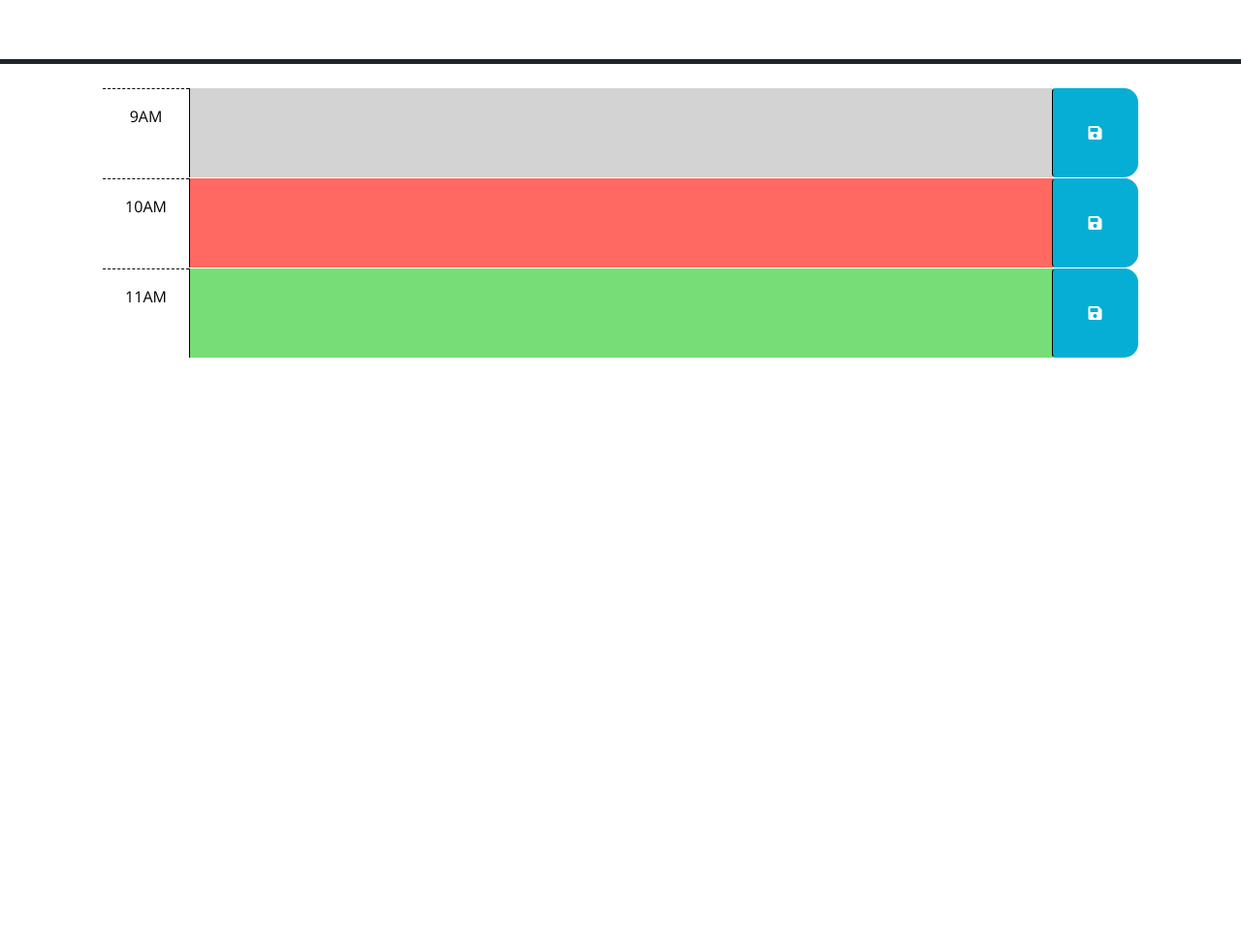
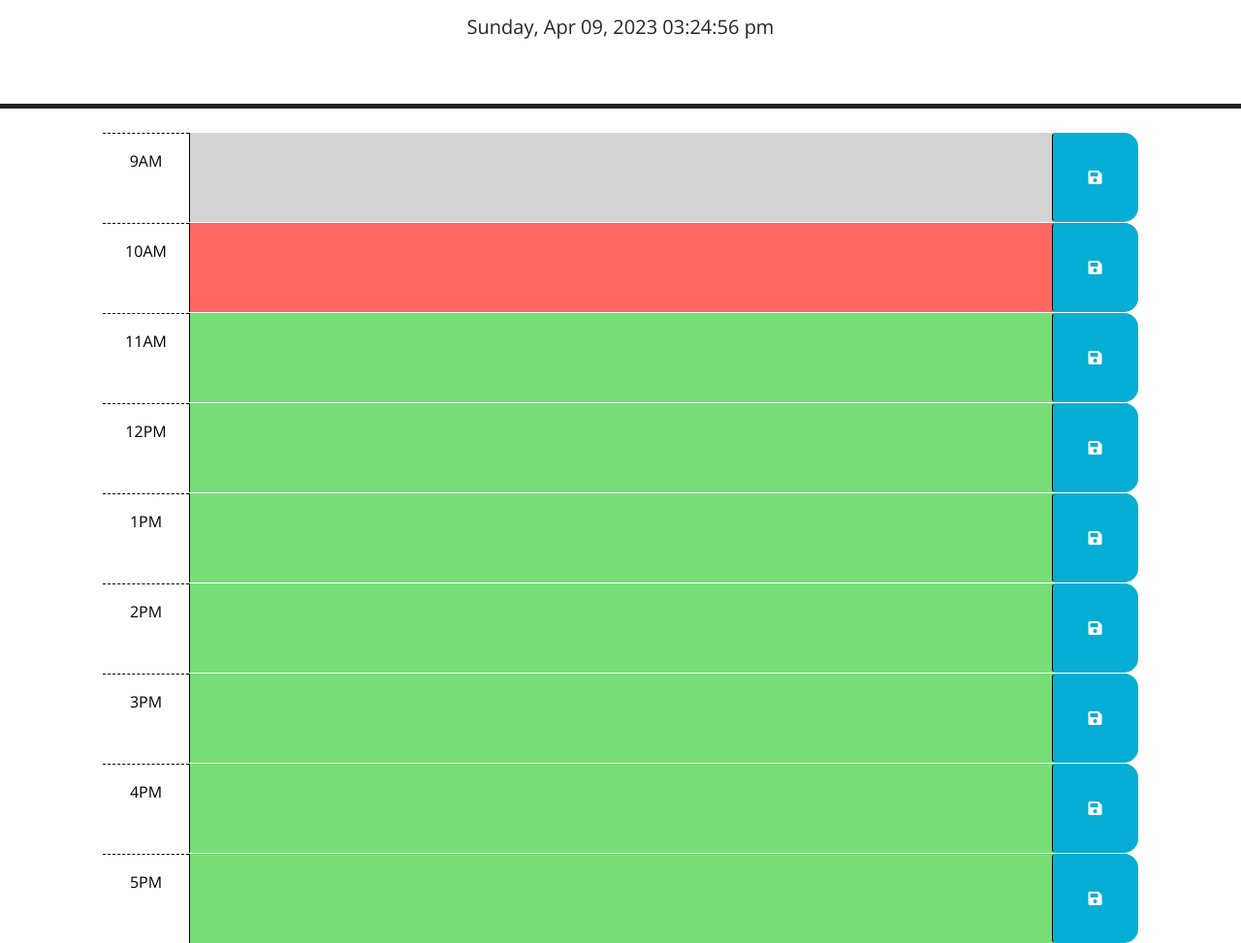
Before and after one commit to CML120/Work-Day-Scheduler, a plain HTML site: page index.html in a window 1280 px wide. Shown: the part 166-1139 px from the top of the page at 97% size. Before the commit the page ends 800 px from the top, so only its background shows below. Drawn offline with nearby package versions, Linux system fonts and the light colour scheme.

Commit message:
time and date

```diff
--- a/assets/scripts/script.js
+++ b/assets/scripts/script.js
@@ -0,0 +1,5 @@
+setInterval(function (){
+    $("#day").text(dayjs().format("dddd[, ]"))
+    $('#date').text(dayjs().format('MMM DD, YYYY'));
+    $("#time").text(dayjs().format("hh:mm:ss a"))
+}, 1000)
--- a/index.html
+++ b/index.html
@@ -1,23 +1,14 @@
 <!DOCTYPE html>
 <html lang="en">
+
 <head>
     <meta charset="UTF-8" />
     <meta name="viewport" content="width=device-width, initial-scale=1.0" />
     <meta http-equiv="X-UA-Compatible" content="ie=edge" />
-    <link
-      rel="stylesheet"
-      href="https://cdn.jsdelivr.net/npm/bootstrap@5.1.3/dist/css/bootstrap.min.css"
-    />
-    <link
-      rel="stylesheet"
-      href="https://use.fontawesome.com/releases/v5.8.1/css/all.css"
-      integrity="sha384-50oBUHEmvpQ+1lW4y57PTFmhCaXp0ML5d60M1M7uH2+nqUivzIebhndOJK28anvf"
-      crossorigin="anonymous"
-    />
-    <link
-      href="https://fonts.googleapis.com/css?family=Open+Sans&display=swap"
-      rel="stylesheet"
-    />
+    <link rel="stylesheet" href="https://cdn.jsdelivr.net/npm/bootstrap@5.1.3/dist/css/bootstrap.min.css" />
+    <link rel="stylesheet" href="https://use.fontawesome.com/releases/v5.8.1/css/all.css"
+        integrity="sha384-50oBUHEmvpQ+1lW4y57PTFmhCaXp0ML5d60M1M7uH2+nqUivzIebhndOJK28anvf" crossorigin="anonymous" />
+    <link href="https://fonts.googleapis.com/css?family=Open+Sans&display=swap" rel="stylesheet" />
     <link rel="stylesheet" type="text/css" href="./assets/css/style.css" />
     <title>Work Day Scheduler</title>
 </head>
@@ -26,6 +17,12 @@
     <header class="p-5 mb-4 border-5 border-bottom border-dark text-center">
         <h1 class="display-3">Work Day Scheduler</h1>
         <p class="lead">A simple calendar app for scheduling your work day</p>
+
+        <p class="lead">
+            <span id="day"></span>
+            <span id="date"></span>
+            <span id="time"></span>
+        </p>
         <p id="currentDay" class="lead"></p>
     </header>
     <div class="container-lg px-5">
@@ -66,13 +63,59 @@
             </button>
         </div>
 
+        <div id="hour-12" class="row time-block future">
+            <div class="col-2 col-md-1 hour text-center py-3">12PM</div>
+            <textarea class="col-8 col-md-10 description" rows="3"> </textarea>
+            <button class="btn saveBtn col-2 col-md-1" aria-label="save">
+                <i class="fas fa-save" aria-hidden="true"></i>
+            </button>
+        </div>
+
+        <div id="hour-1" class="row time-block future">
+            <div class="col-2 col-md-1 hour text-center py-3">1PM</div>
+            <textarea class="col-8 col-md-10 description" rows="3"> </textarea>
+            <button class="btn saveBtn col-2 col-md-1" aria-label="save">
+                <i class="fas fa-save" aria-hidden="true"></i>
+            </button>
+        </div>
+
+        <div id="hour-2" class="row time-block future">
+            <div class="col-2 col-md-1 hour text-center py-3">2PM</div>
+            <textarea class="col-8 col-md-10 description" rows="3"> </textarea>
+            <button class="btn saveBtn col-2 col-md-1" aria-label="save">
+                <i class="fas fa-save" aria-hidden="true"></i>
+            </button>
+        </div>
+
+        <div id="hour-3" class="row time-block future">
+            <div class="col-2 col-md-1 hour text-center py-3">3PM</div>
+            <textarea class="col-8 col-md-10 description" rows="3"> </textarea>
+            <button class="btn saveBtn col-2 col-md-1" aria-label="save">
+                <i class="fas fa-save" aria-hidden="true"></i>
+            </button>
+        </div>
+
+        <div id="hour-4" class="row time-block future">
+            <div class="col-2 col-md-1 hour text-center py-3">4PM</div>
+            <textarea class="col-8 col-md-10 description" rows="3"> </textarea>
+            <button class="btn saveBtn col-2 col-md-1" aria-label="save">
+                <i class="fas fa-save" aria-hidden="true"></i>
+            </button>
+        </div>
+
+        <div id="hour-5" class="row time-block future">
+            <div class="col-2 col-md-1 hour text-center py-3">5PM</div>
+            <textarea class="col-8 col-md-10 description" rows="3"> </textarea>
+            <button class="btn saveBtn col-2 col-md-1" aria-label="save">
+                <i class="fas fa-save" aria-hidden="true"></i>
+            </button>
+        </div>
+
         <script src="https://code.jquery.com/jquery-3.4.1.min.js"></script>
-    <script
-      src="https://cdn.jsdelivr.net/npm/dayjs@1.11.3/dayjs.min.js"
-      integrity="sha256-iu/zLUB+QgISXBLCW/mcDi/rnf4m4uEDO0wauy76x7U="
-      crossorigin="anonymous"
-    ></script>
+        <script src="https://cdn.jsdelivr.net/npm/dayjs@1.11.3/dayjs.min.js"
+            integrity="sha256-iu/zLUB+QgISXBLCW/mcDi/rnf4m4uEDO0wauy76x7U=" crossorigin="anonymous"></script>
 
         <script src="./assets/scripts/script.js"></script>
 </body>
+
 </html>
```
Lines whose indentation alone changed are shown as unchanged.
